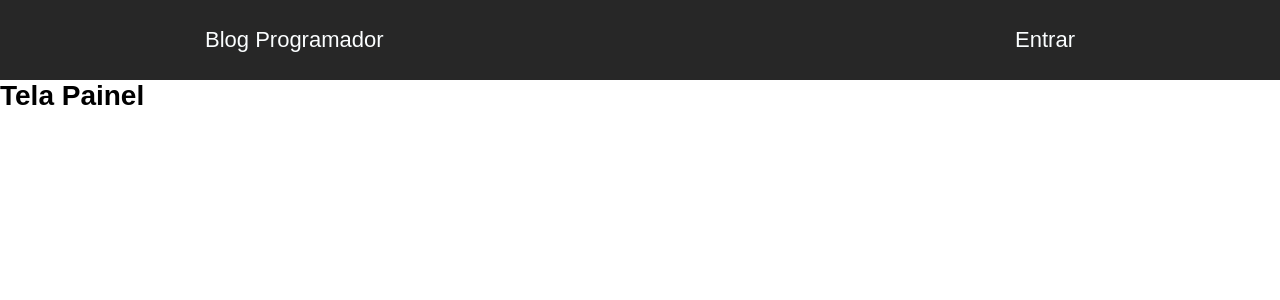
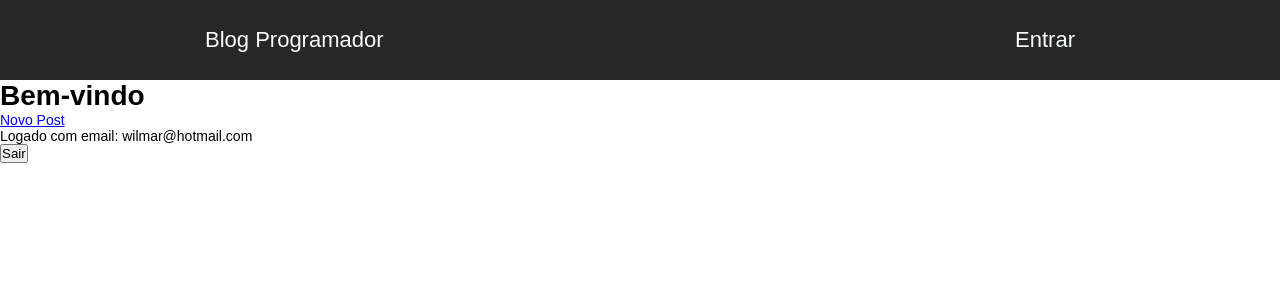
Before and after one commit to WilmarOliveira/projetoblog, a React (Create React App) app: page /dashboard in a window 1280 px wide. Shown: the top 300 px of the page. Built offline with nearby package versions, Linux system fonts and the light colour scheme; no server answers; the database is empty; sample sign-in values are in the browser's storage.

Commit message:
Criando painel administrativo

```diff
--- a/src/components/Dashboard/index.js
+++ b/src/components/Dashboard/index.js
@@ -1,14 +1,46 @@
 import React, { Component } from 'react';
+import { Link, withRouter } from 'react-router-dom';
+import firebase from '../../firebase';
 
 class Dashboard extends Component{
+
+    constructor(props) {
+        super(props);
+        this.state = {
+            nome: localStorage.nome
+        };
+
+        this.logout = this.logout.bind(this);
+    }
+
+    async componentDidMount() {
+        if(!firebase.getCurrent()) {
+            this.props.history.replace('/login');
+            return null;
+        }
+
+        firebase.getUserName((info) => {
+            localStorage.nome = info.val().nome;
+            this.setState({nome: localStorage.nome});
+        })
+    }
+
+    logout() {
+
+    }
 
     render() {
         return(
             <div>
-                <h1>Tela Painel</h1>
+                <div>
+                    <h1>Bem-vindo {this.state.nome}</h1>
+                    <Link to="/dashboard/new">Novo Post</Link>
+                </div>
+                <p>Logado com email: wilmar@hotmail.com</p>
+                <button onClick={this.logout} >Sair</button>
             </div>
         );
     }
 }
 
-export default Dashboard;
+export default withRouter(Dashboard);
--- a/src/components/Register/index.js
+++ b/src/components/Register/index.js
@@ -15,6 +15,12 @@ class Register extends Component {
 
         this.register = this.register.bind(this);
         this.onRegister = this.onRegister.bind(this);
+    }
+
+    componentDidMount() {
+        if(firebase.getCurrent()) {
+            this.props.history.replace('/dashboard');
+        }
     }
 
     register(e) {
--- a/src/firebase.js
+++ b/src/firebase.js
@@ -46,6 +46,16 @@ class Firebase {
     getCurrent() {
         return app.auth().currentUser && app.auth().currentUser.email;
     }
+
+    async getUserName(callback) {
+        if(!app.auth().currentUser) {
+            return null;
+        }
+
+        const uid = app.auth().currentUser.uid;
+        await app.database().ref('usuarios').child(uid)
+        .once('value').then(callback);
+    }
 }
 
 export default new Firebase();
```
